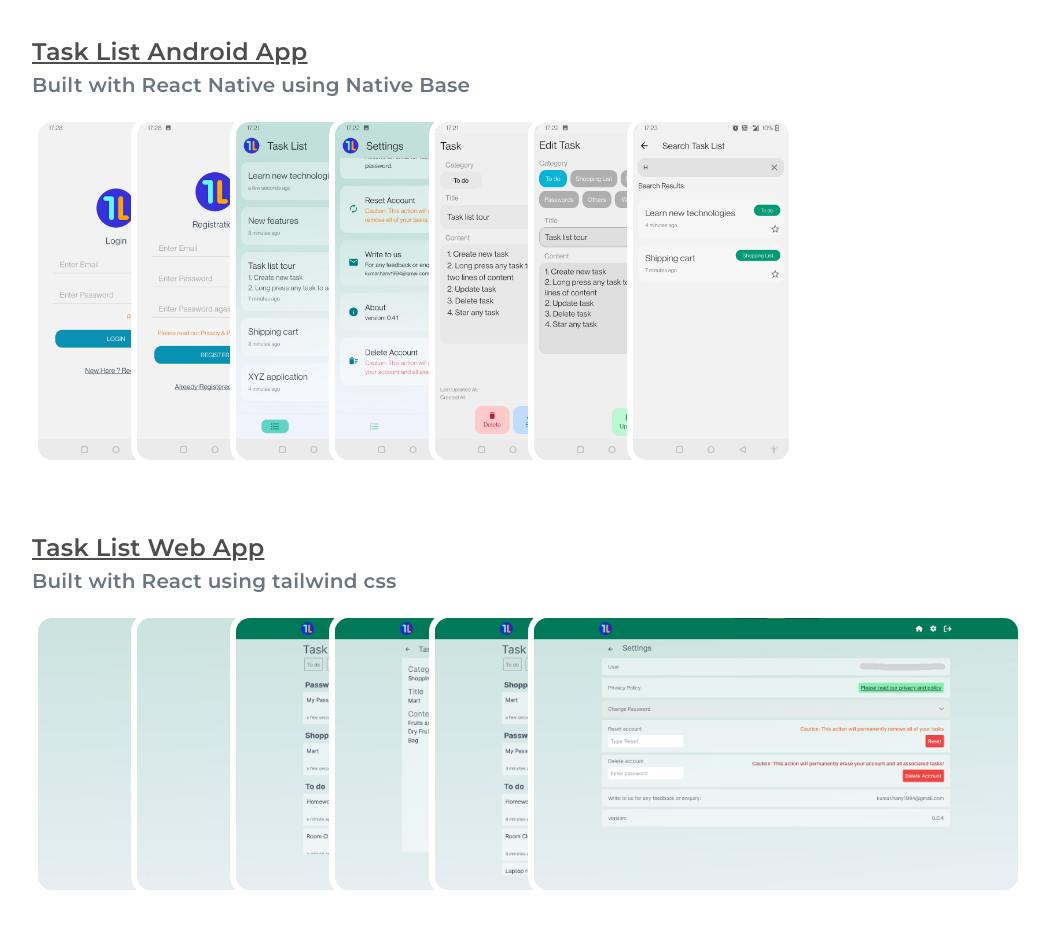
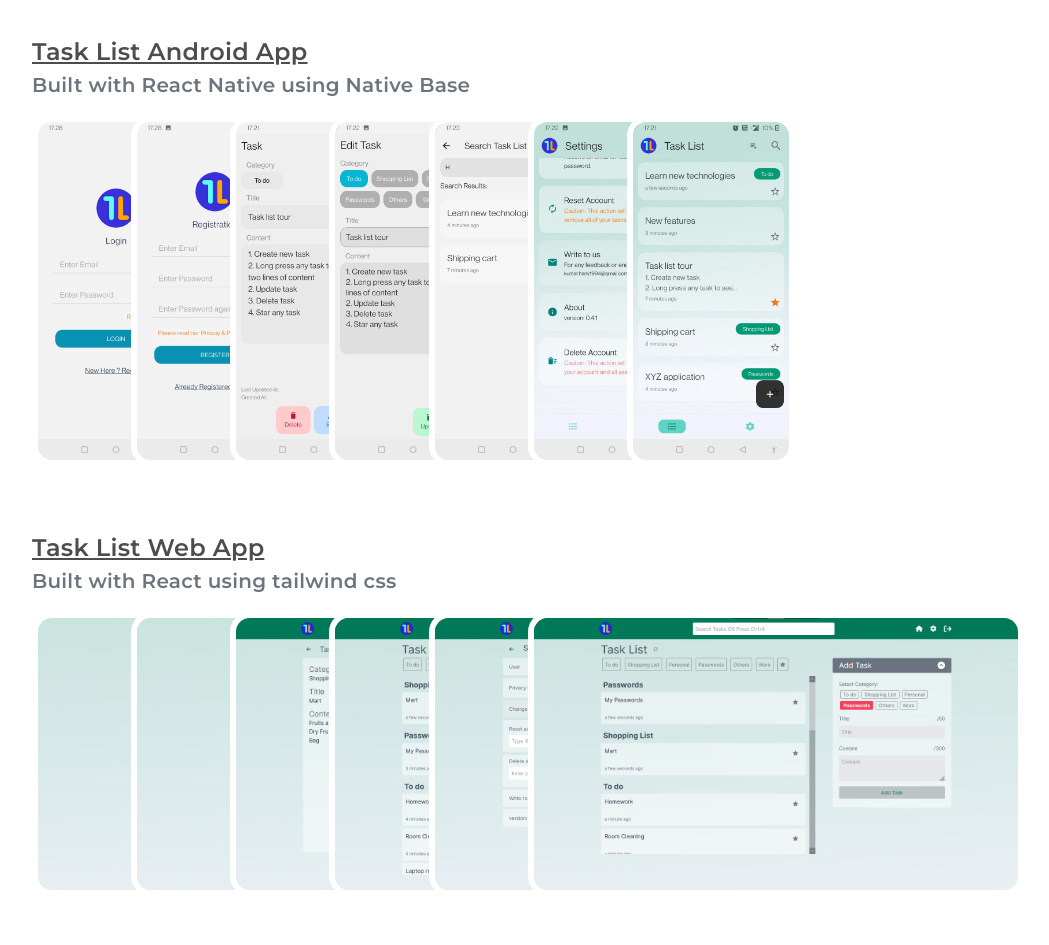
Before and after one commit to hanykumar/portfolio, an Angular app: page / in a window 1280 px wide. Shown: the part 747-1692 px from the top of the page, without its empty margins (66-1115 px from the left). Built offline with nearby package versions, Linux system fonts and the light colour scheme.

Commit message:
order chnage image

```diff
--- a/src/app/components/projects/projects.component.ts
+++ b/src/app/components/projects/projects.component.ts
@@ -13,19 +13,19 @@ export class ProjectsComponent {
   tasklist_app_images = [
     'assets/tasklist-app-images/img_1.jpg',
     'assets/tasklist-app-images/img_2.jpg',
-    'assets/tasklist-app-images/img_3.jpg',
-    'assets/tasklist-app-images/img_7.jpg',
     'assets/tasklist-app-images/img_4.jpg',
     'assets/tasklist-app-images/img_5.jpg',
     'assets/tasklist-app-images/img_6.jpg',
+    'assets/tasklist-app-images/img_7.jpg',
+    'assets/tasklist-app-images/img_3.jpg',
   ]
 
   tasklist_web_images = [
     'assets/tasklist-web-images/img_web_1.png',
     'assets/tasklist-web-images/img_web_2.png',
-    'assets/tasklist-web-images/img_web_3.png',
     'assets/tasklist-web-images/img_web_4.png',
     'assets/tasklist-web-images/img_web_5.png',
     'assets/tasklist-web-images/img_web_6.png',
+    'assets/tasklist-web-images/img_web_3.png',
   ]
 }
```
